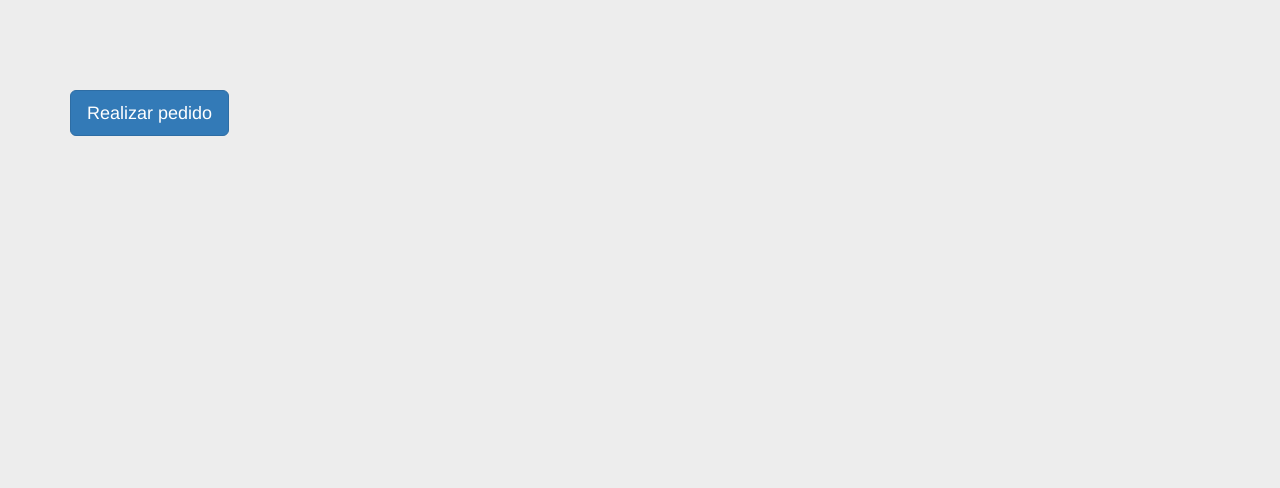
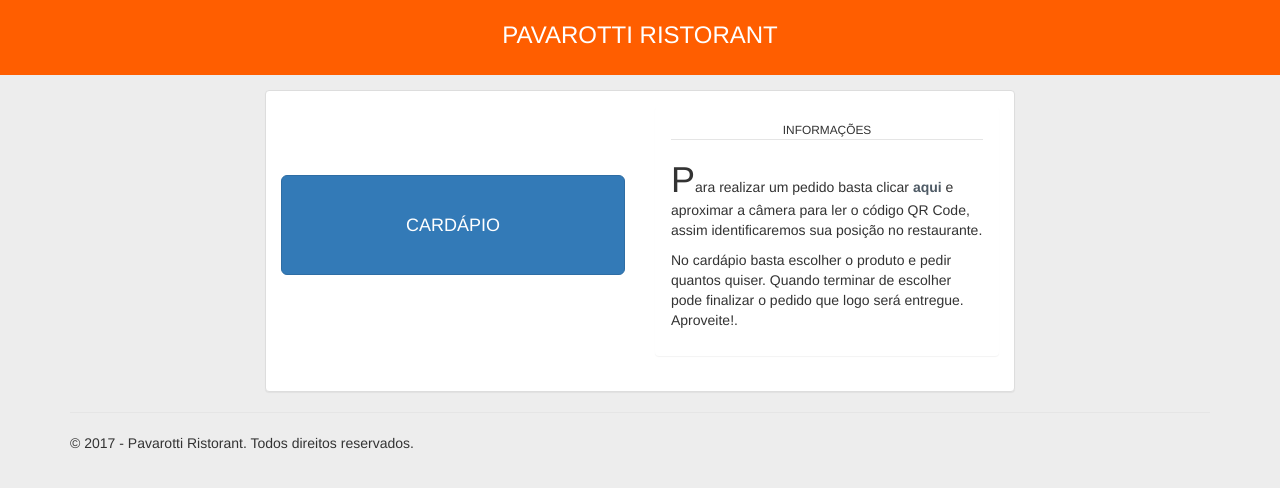
Before and after one commit to amazoniacentral/TrabalhoIHC, a plain HTML site: page Index.html in a window 1280 px wide. Drawn offline with Linux system fonts and the light colour scheme.

Commit message:
Alterado o botao de inicialização do DQ Code e painel com instruções básicas e verificação de login caso já tiver lido o QR Code redireciona para pedidos

```diff
--- a/Index.html
+++ b/Index.html
@@ -10,14 +10,55 @@
     <script src="Scripts/Site.js"></script>
 </head>
 <body>
-    <div class="container">
-        <button type="button" onclick="AbrirCamera();" class="btn btn-primary btn-lg" data-toggle="modal" data-target="#myModal">Realizar pedido</button>
-    </div>
-
+        <div class="navbar-wrapper">
+            <div class="container-fluid">
+                <nav class="navbar navbar-fixed-top">
+                    <div class="container">
+                        <div class="navbar-collapse">
+                            <ul class="nav navbar-nav">
+                                <li>
+                                    <a href="Index.html">PAVAROTTI RISTORANT</a>
+                                </li>
+                            </ul>
+                        </div>
+                    </div>
+                </nav>
+            </div>
+        </div>
+        <div class="container body-content">
+            <div class="row">
+                <div class="col-md-8 col-md-offset-2">
+                    <div class="panel panel-default">
+                        <div class="panel-body">
+                            <div class="row">
+                                <div class="col-md-6 col-sm-6">
+                                    <div style="min-height:150px;">
+                                        <button style="min-height:100px; margin-top:20%;" data-toggle='modal' data-target='#myModal' onclick="AbrirCamera();" type="button" class="btn btn-lg btn-primary btn-block">CARDÁPIO</button>
+                                    </div>
+                                </div>
+                                <div class="col-md-6 col-sm-6">
+                                    <div class="panel">
+                                        <div class="panel-body">
+                                            <legend class="text-center small">INFORMAÇÕES</legend>
+                                            <p>
+                                                <span class="h1">P</span>ara realizar um pedido basta clicar <b><a href="#" data-toggle='modal' data-target='#myModal' onclick="AbrirCamera(); return false;">aqui</a></b> e aproximar a câmera para ler o código QR Code, assim identificaremos sua posição no restaurante.
+                                            </p>
+                                            <p>No cardápio basta escolher o produto e pedir quantos quiser. Quando terminar de escolher pode finalizar o pedido que logo será entregue. Aproveite!.</p>
+                                        </div>
+                                    </div>
+                                </div>
+                            </div>
+                        </div>
+                    </div>
+                </div>
+            </div>
+            <legend></legend>
+            <footer>
+                &copy; 2017 - Pavarotti Ristorant<span>. Todos direitos reservados.</span>
+            </footer>
+        </div>
 </body>
 </html>
-
-
 
 
 
@@ -41,11 +82,20 @@
     </div>
 </div>
 <script>
+    ///Iniciar verificação de câmera junto com a página
+    window.onload = iniciar();
     function leuQr()
     {
         GravarLogin();
         window.location.href = "Pedido.html";
     }
 
+    function iniciar()
+    {
+        var s = EstaLogado();
+        if (s == 'sim') {
+            window.location.href = "Pedido.html";
+        }
+    }
 
 </script>
```
